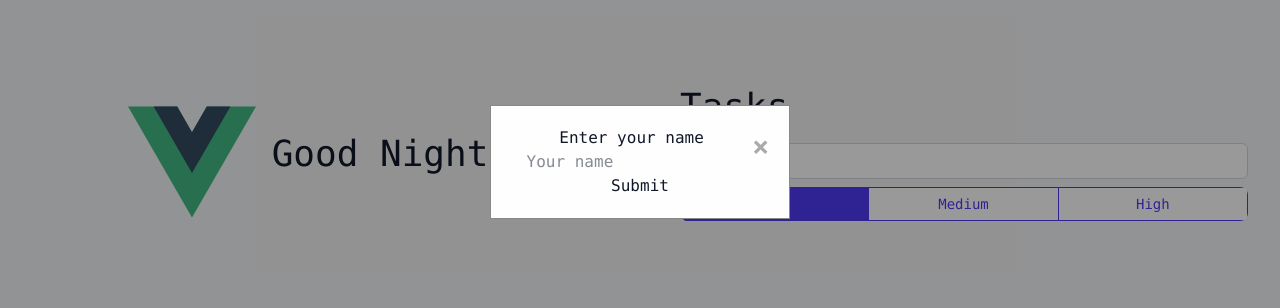
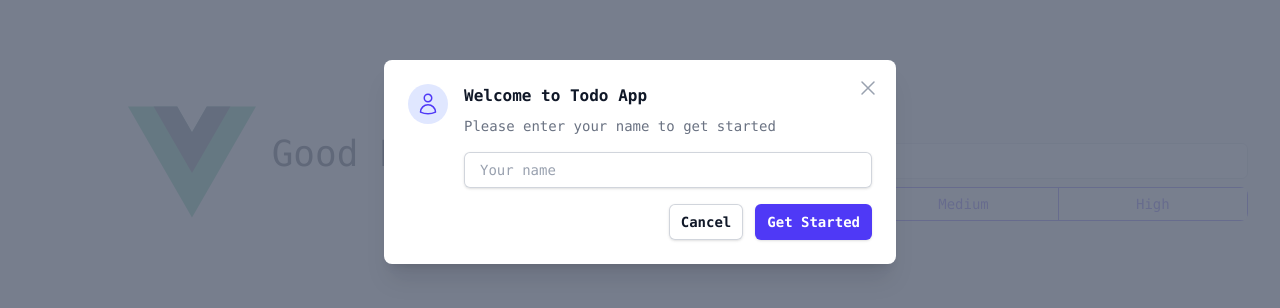
Before and after one commit to doguskysilva/vue-todo, a Vue app: page / in a window 1280 px wide. Shown: the part 238-546 px from the top of the page. Built offline with nearby package versions, Linux system fonts and the light colour scheme.

Commit message:
Update README and UserDialog component to enhance user input validation and improve UI design

```diff
--- a/src/components/UserDialog.vue
+++ b/src/components/UserDialog.vue
@@ -1,67 +1,92 @@
-<template>
-  <div v-if="show" class="modal">
-    <div class="modal-content">
-      <span class="close" @click="close">&times;</span>
-      <h2>Enter your name</h2>
-      <input v-model="name" placeholder="Your name" />
-      <button @click="submit">Submit</button>
-    </div>
-  </div>
-</template>
-
 <script setup lang="ts">
 import { ref } from 'vue'
 
 const show = ref(true)
 const name = ref('')
+const errorMessage = ref('')
 const emit = defineEmits(['submit', 'close'])
 
 const close = () => {
+  if (!name.value.trim()) {
+    errorMessage.value = 'Please enter your name before continuing'
+    return
+  }
   show.value = false
   emit('close')
 }
 
 const submit = () => {
+  if (!name.value.trim()) {
+    errorMessage.value = 'Please enter your name before continuing'
+    return
+  }
   emit('submit', name.value)
-  close()
+  show.value = false
 }
 </script>
 
-<style scoped>
-.modal {
-  display: flex;
-  justify-content: center;
-  align-items: center;
-  position: fixed;
-  z-index: 1;
-  left: 0;
-  top: 0;
-  width: 100%;
-  height: 100%;
-  overflow: auto;
-  background-color: rgba(0, 0, 0, 0.4);
-}
+<template>
+  <Transition enter-active-class="transition ease-out duration-200" enter-from-class="opacity-0"
+    enter-to-class="opacity-100" leave-active-class="transition ease-in duration-150" leave-from-class="opacity-100"
+    leave-to-class="opacity-0">
+    <div v-if="show" class="relative z-50">
+      <div class="fixed inset-0 bg-gray-500/90 dark:bg-gray-900/90 transition-opacity" />
 
-.modal-content {
-  background-color: #fefefe;
-  padding: 20px;
-  border: 1px solid #888;
-  width: 80%;
-  max-width: 300px;
-  text-align: center;
-}
+      <div class="fixed inset-0 z-10 overflow-y-auto">
+        <div class="flex min-h-full items-end justify-center p-4 text-center sm:items-center sm:p-0">
+          <div
+            class="relative transform overflow-hidden rounded-lg bg-white dark:bg-gray-800 px-4 pb-4 pt-5 text-left shadow-xl transition-all sm:my-8 sm:w-full sm:max-w-lg sm:p-6">
+            <div class="absolute right-0 top-0 hidden pr-4 pt-4 sm:block">
+              <button type="button"
+                class="rounded-md bg-white text-gray-400 hover:text-gray-500 focus:outline-none focus:ring-2 focus:ring-indigo-500 focus:ring-offset-2"
+                @click="close">
+                <span class="sr-only">Close</span>
+                <svg class="h-6 w-6" fill="none" viewBox="0 0 24 24" stroke-width="1.5" stroke="currentColor">
+                  <path stroke-linecap="round" stroke-linejoin="round" d="M6 18L18 6M6 6l12 12" />
+                </svg>
+              </button>
+            </div>
 
-.close {
-  color: #aaa;
-  float: right;
-  font-size: 28px;
-  font-weight: bold;
-}
+            <div class="sm:flex sm:items-start">
+              <div
+                class="mx-auto flex h-12 w-12 flex-shrink-0 items-center justify-center rounded-full bg-indigo-100 dark:bg-indigo-900 sm:mx-0 sm:h-10 sm:w-10">
+                <svg class="h-6 w-6 text-indigo-600 dark:text-indigo-300" fill="none" viewBox="0 0 24 24"
+                  stroke-width="1.5" stroke="currentColor">
+                  <path stroke-linecap="round" stroke-linejoin="round"
+                    d="M15.75 6a3.75 3.75 0 11-7.5 0 3.75 3.75 0 017.5 0zM4.501 20.118a7.5 7.5 0 0114.998 0A17.933 17.933 0 0112 21.75c-2.676 0-5.216-.584-7.499-1.632z" />
+                </svg>
+              </div>
 
-.close:hover,
-.close:focus {
-  color: black;
-  text-decoration: none;
-  cursor: pointer;
-}
-</style>
+              <div class="mt-3 text-center sm:ml-4 sm:mt-0 sm:text-left w-full">
+                <h3 class="text-base font-semibold leading-6 text-gray-900 dark:text-white">Welcome to Todo App</h3>
+                <div class="mt-2">
+                  <p class="text-sm text-gray-500 dark:text-gray-400">Please enter your name to get started</p>
+                </div>
+                <div class="mt-4">
+                  <input type="text" v-model="name" placeholder="Your name" @keyup.enter="submit" :class="[
+                    'block w-full rounded-md border-0 py-1.5 px-4 text-gray-900 dark:text-white shadow-sm ring-1 ring-inset placeholder:text-gray-400 dark:placeholder:text-gray-500 focus:ring-2 focus:ring-inset focus:ring-indigo-600 dark:focus:ring-indigo-500 sm:text-sm sm:leading-6',
+                    errorMessage ? 'ring-red-300 dark:ring-red-500' : 'ring-gray-300 dark:ring-gray-600'
+                  ]" />
+                  <p v-if="errorMessage" class="mt-2 text-sm text-red-600 dark:text-red-400">{{ errorMessage }}</p>
+                </div>
+              </div>
+            </div>
+
+            <div class="mt-5 sm:mt-4 sm:flex sm:flex-row-reverse">
+              <button type="button"
+                class="inline-flex w-full justify-center rounded-md bg-indigo-600 px-3 py-2 text-sm font-semibold text-white shadow-sm hover:bg-indigo-500 dark:hover:bg-indigo-400 sm:ml-3 sm:w-auto"
+                @click="submit">
+                Get Started
+              </button>
+              <button type="button"
+                class="mt-3 inline-flex w-full justify-center rounded-md bg-white px-3 py-2 text-sm font-semibold text-gray-900 shadow-sm ring-1 ring-inset ring-gray-300 hover:bg-gray-50 sm:mt-0 sm:w-auto"
+                @click="close">
+                Cancel
+              </button>
+            </div>
+          </div>
+        </div>
+      </div>
+    </div>
+  </Transition>
+</template>
```
Also changed, not shown: 2 other files (tests, documents, lock files or other folders).
